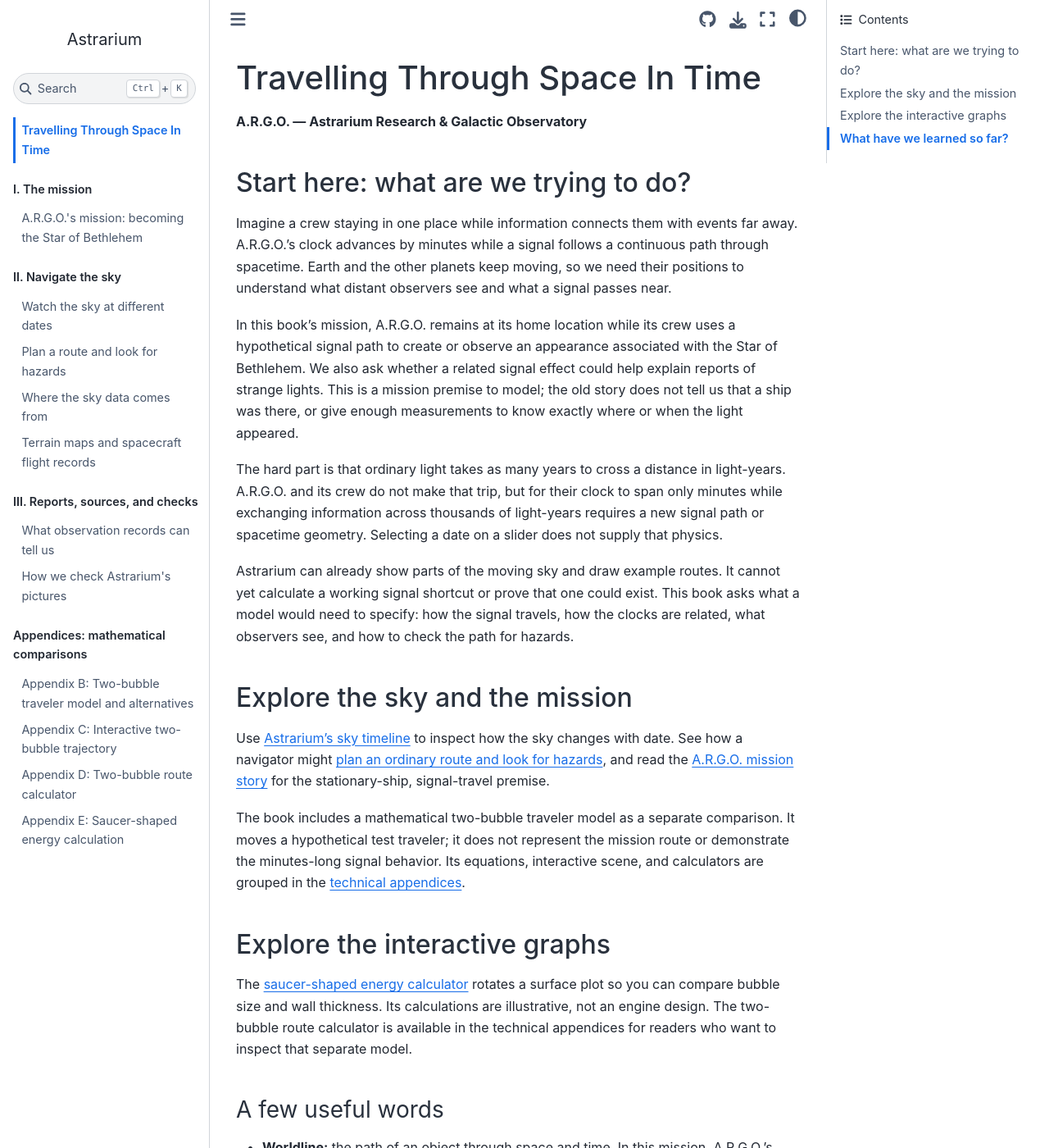
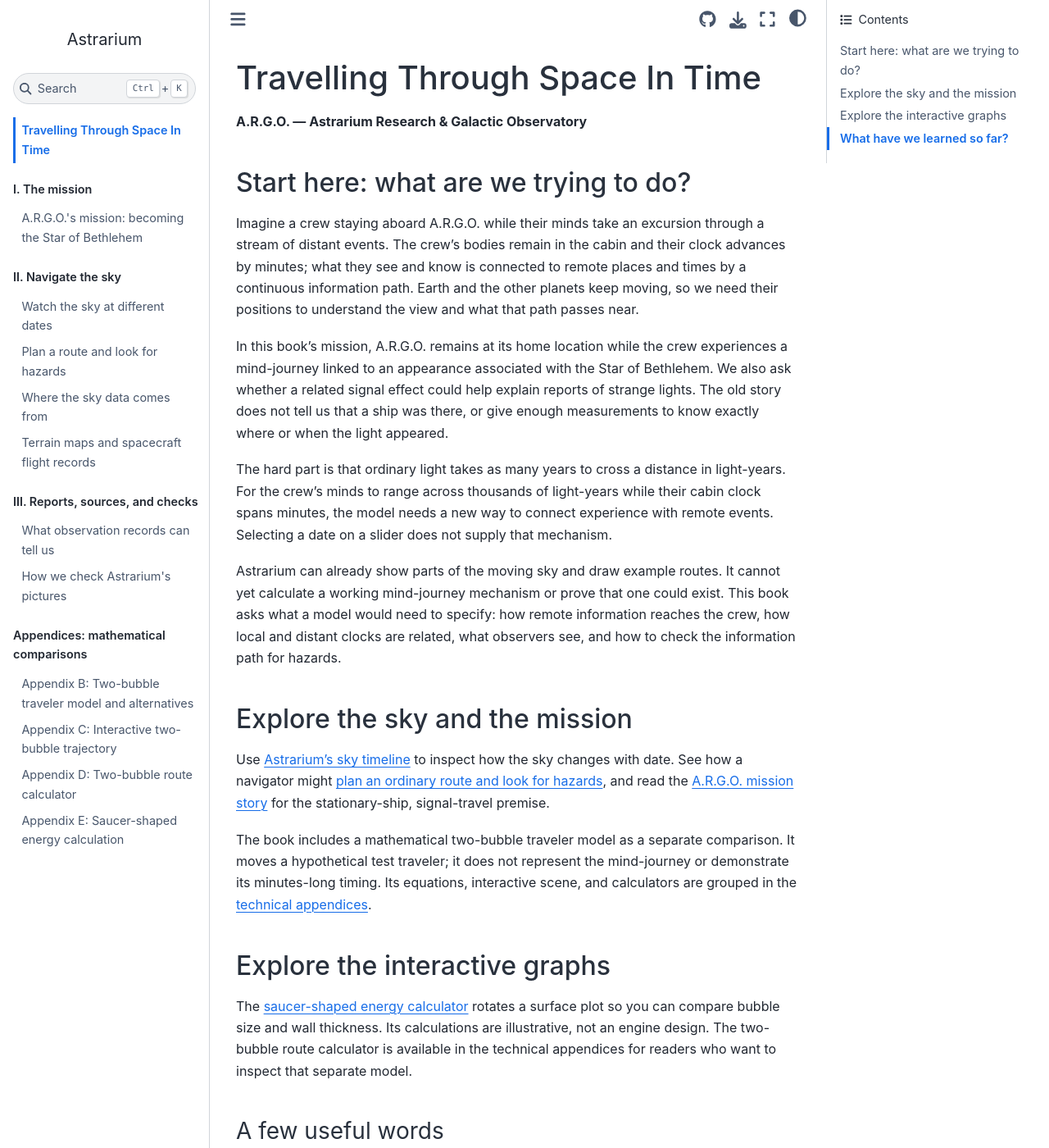
Before and after one commit to CastaliaInstitute/astrarium, a Jupyter Book: the page built from docs/interactive-time-travel.md, in a window 1280 px wide and 1400 px high. Shown: the whole window at 82% size. Built offline with Jupyter Book 1.0.4 settings and Sphinx 7.4.7 and the Sphinx Book theme 1.1.4, drawn with Linux system fonts in a browser that asks for light colours; some of the changed text lies outside the part shown.

Commit message:
Frame ARGO excursion as journey of mind

```diff
--- a/docs/interactive-time-travel.md
+++ b/docs/interactive-time-travel.md
@@ -4,19 +4,19 @@
 
 ## Start here: what are we trying to do?
 
-Imagine a crew staying in one place while information connects them with events far away. A.R.G.O.'s clock advances by minutes while a signal follows a continuous path through spacetime. Earth and the other planets keep moving, so we need their positions to understand what distant observers see and what a signal passes near.
+Imagine a crew staying aboard A.R.G.O. while their minds take an excursion through a stream of distant events. The crew's bodies remain in the cabin and their clock advances by minutes; what they see and know is connected to remote places and times by a continuous information path. Earth and the other planets keep moving, so we need their positions to understand the view and what that path passes near.
 
-In this book's mission, A.R.G.O. remains at its home location while its crew uses a hypothetical signal path to create or observe an appearance associated with the Star of Bethlehem. We also ask whether a related signal effect could help explain reports of strange lights. This is a mission premise to model; the old story does not tell us that a ship was there, or give enough measurements to know exactly where or when the light appeared.
+In this book's mission, A.R.G.O. remains at its home location while the crew experiences a mind-journey linked to an appearance associated with the Star of Bethlehem. We also ask whether a related signal effect could help explain reports of strange lights. The old story does not tell us that a ship was there, or give enough measurements to know exactly where or when the light appeared.
 
-The hard part is that ordinary light takes as many years to cross a distance in light-years. A.R.G.O. and its crew do not make that trip, but for their clock to span only minutes while exchanging information across thousands of light-years requires a new signal path or spacetime geometry. Selecting a date on a slider does not supply that physics.
+The hard part is that ordinary light takes as many years to cross a distance in light-years. For the crew's minds to range across thousands of light-years while their cabin clock spans minutes, the model needs a new way to connect experience with remote events. Selecting a date on a slider does not supply that mechanism.
 
-Astrarium can already show parts of the moving sky and draw example routes. It cannot yet calculate a working signal shortcut or prove that one could exist. This book asks what a model would need to specify: how the signal travels, how the clocks are related, what observers see, and how to check the path for hazards.
+Astrarium can already show parts of the moving sky and draw example routes. It cannot yet calculate a working mind-journey mechanism or prove that one could exist. This book asks what a model would need to specify: how remote information reaches the crew, how local and distant clocks are related, what observers see, and how to check the information path for hazards.
 
 ## Explore the sky and the mission
 
 Use [Astrarium's sky timeline](time-travel.md) to inspect how the sky changes with date. See how a navigator might [plan an ordinary route and look for hazards](trajectory-planning.md), and read the [A.R.G.O. mission story](whitepaper-space-time-travel.md) for the stationary-ship, signal-travel premise.
 
-The book includes a mathematical two-bubble traveler model as a separate comparison. It moves a hypothetical test traveler; it does not represent the mission route or demonstrate the minutes-long signal behavior. Its equations, interactive scene, and calculators are grouped in the [technical appendices](temporal-drive-candidate.md).
+The book includes a mathematical two-bubble traveler model as a separate comparison. It moves a hypothetical test traveler; it does not represent the mind-journey or demonstrate its minutes-long timing. Its equations, interactive scene, and calculators are grouped in the [technical appendices](temporal-drive-candidate.md).
 
 ## Explore the interactive graphs
 
@@ -27,7 +27,8 @@ The [saucer-shaped energy calculator](notebooks/saucer-density) rotates a surfac
 - **Worldline:** the path of an object through space and time. In this mission, A.R.G.O.'s worldline stays near home; each signal has its own path.
 - **Spacetime:** a way to describe both where and when something happens.
 - **Epoch:** the date and time used for an event in the sky.
-- **Proper time:** time measured by a clock travelling with the crew. Here it advances locally while the hypothetical signal links distant events.
+- **Proper time:** time measured by a clock travelling with the crew. Here it advances locally during the crew's mind-journey through remote observations.
+- **Mind-journey:** the mission's name for the crew's experience following observations of distant events while their bodies remain aboard A.R.G.O.
 - **Signal path:** the continuous route taken by light or other information through a chosen spacetime model.
 - **Collision or hazard check:** a search for objects, fields, or conditions that could affect a modeled path.
 - **Model:** a set of rules and equations used to calculate an example. A model can help us learn without proving that nature or a machine works that way.
@@ -48,7 +49,7 @@ You can also run the calculators in Google Colab: [two-bubble route](https://col
 
 ## What have we learned so far?
 
-In flat spacetime, information carried by light takes thousands of years to cross thousands of light-years. A minutes-long crew clock therefore needs a specified shortcut in the signal's causal path. A stationary ship, a distant light appearance, and a signal that carries information are three different things; the mission model must keep them distinct.
+In flat spacetime, information carried by light takes thousands of years to cross thousands of light-years. A minutes-long mind-journey therefore needs a specified connection between the crew's experience and the remote events. A.R.G.O. stays at home while the crew's awareness is linked to that sequence of observations; the mathematical and physical mechanism remains an open part of the mission model.
 
 A separate mathematical calculation follows a hypothetical traveler through a two-bubble spacetime. It does not show how to build or control the spacetime, and it does not solve A.R.G.O.'s signal mission. A second calculation estimates one kind of energy density for a simplified saucer-shaped bubble; its result is not the fuel a ship needs or a real engine design.
 
```
Also changed, not shown: docs/whitepaper-space-time-travel.md (+11 -9 lines).
